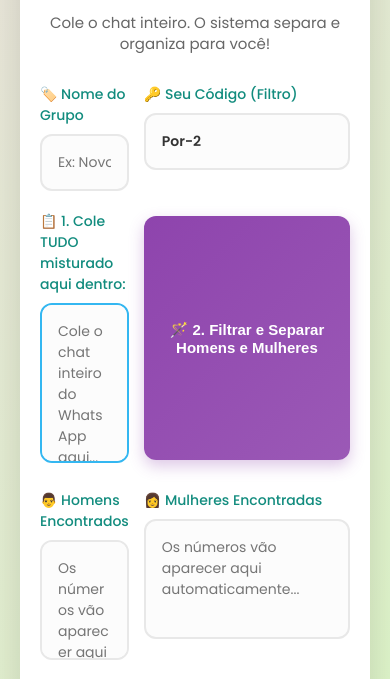
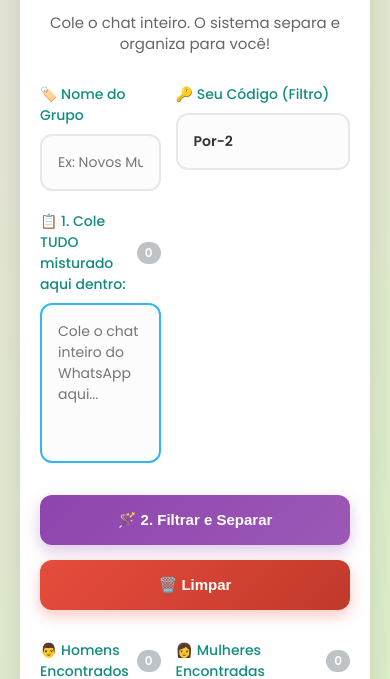
Before and after one commit to Jin-Mahbubah/projeto-linguas, a website: page public/index.html in a window 390 px wide. Shown: the part 192-871 px from the top of the page. Drawn offline with Linux system fonts and the light colour scheme.

Commit message:
Update index.html
mumeracao

```diff
--- a/public/index.html
+++ b/public/index.html
@@ -76,7 +76,22 @@
             font-weight: 600;
         }
 
-        label { display: block; color: var(--primary-dark); font-weight: 500; margin-bottom: 8px; font-size: 14px; }
+        /* ESTILO DOS CONTADORES (BADGES) */
+        .badge {
+            display: inline-block;
+            background-color: var(--primary);
+            color: #fff;
+            padding: 2px 8px;
+            border-radius: 12px;
+            font-size: 12px;
+            font-weight: 600;
+            margin-left: 8px;
+            vertical-align: middle;
+            transition: all 0.3s;
+        }
+        .badge.zero { background-color: #bdc3c7; color: #fff; } /* Fica cinza quando é zero */
+
+        label { display: flex; align-items: center; color: var(--primary-dark); font-weight: 500; margin-bottom: 8px; font-size: 14px; }
 
         input[type="text"], textarea {
             width: 100%; padding: 16px; border: 2px solid var(--input-border); border-radius: 12px;
@@ -87,7 +102,12 @@
         input[type="text"]:focus, textarea:focus { border-color: var(--primary); outline: none; box-shadow: 0 0 0 4px rgba(37, 211, 102, 0.1); }
 
         textarea { height: 140px; resize: none; }
-        #texto_geral { height: 160px; border-color: #34b7f1; } /* Caixa principal destacada */
+        #texto_geral { height: 160px; border-color: #34b7f1; }
+
+        .button-group-magic {
+            grid-column: span 2; display: grid; grid-template-columns: 2fr 1fr; gap: 15px;
+            margin-top: 5px; margin-bottom: 15px;
+        }
 
         .button-group { grid-column: span 2; display: grid; grid-template-columns: 1fr 1fr; gap: 15px; margin-top: 10px; }
 
@@ -96,10 +116,13 @@
             font-weight: 600; border-radius: 12px; width: 100%; transition: transform 0.2s;
             display: flex; justify-content: center; align-items: center; gap: 8px;
         }
-        .btn-magic { background: linear-gradient(135deg, #8e44ad, #9b59b6); box-shadow: 0 6px 15px rgba(142, 68, 173, 0.3); grid-column: span 2; margin-top: 5px; margin-bottom: 15px;}
+        .btn-magic { background: linear-gradient(135deg, #8e44ad, #9b59b6); box-shadow: 0 6px 15px rgba(142, 68, 173, 0.3); }
+        .btn-clear { background: linear-gradient(135deg, #e74c3c, #c0392b); box-shadow: 0 6px 15px rgba(231, 76, 60, 0.3); }
         .btn-csv { background: linear-gradient(135deg, #34b7f1, #2980b9); box-shadow: 0 6px 15px rgba(52, 183, 241, 0.3); }
         .btn-vcf { background: linear-gradient(135deg, var(--primary), var(--primary-dark)); box-shadow: 0 6px 15px rgba(37, 211, 102, 0.3); }
+
         button.btn-action:hover { transform: translateY(-3px); }
+        button.btn-action:active { transform: translateY(0); }
 
         .credit-footer { text-align: center; margin-top: 30px; font-size: 13px; color: var(--text-muted); border-top: 1px solid var(--input-border); padding-top: 15px; }
         .credit-footer strong { color: var(--primary-dark); font-weight: 600; }
@@ -111,9 +134,8 @@
 
         @media (max-width: 768px) {
             .container { padding: 25px 20px; }
-            .grid-layout, .button-group { grid-template-columns: 1fr; gap: 15px; }
+            .grid-layout, .button-group, .button-group-magic { grid-template-columns: 1fr; gap: 15px; }
             .full-width { grid-column: span 1; }
-            .btn-magic { grid-column: span 1; }
             .header-top { flex-direction: column; }
             #theme-toggle { position: relative; margin-top: 10px; }
             textarea { height: 120px; }
@@ -141,19 +163,31 @@
             </div>
 
             <div class="form-group full-width">
-                <label for="texto_geral">📋 1. Cole TUDO misturado aqui dentro:</label>
+                <label for="texto_geral">
+                    📋 1. Cole TUDO misturado aqui dentro:
+                    <span id="count_total" class="badge zero">0</span>
+                </label>
                 <textarea id="texto_geral" placeholder="Cole o chat inteiro do WhatsApp aqui..."></textarea>
             </div>
 
-            <button class="btn-action btn-magic" onclick="separarContatos()">🪄 2. Filtrar e Separar Homens e Mulheres</button>
+            <div class="button-group-magic">
+                <button class="btn-action btn-magic" onclick="separarContatos()">🪄 2. Filtrar e Separar</button>
+                <button class="btn-action btn-clear" onclick="limparTudo()">🗑️ Limpar</button>
+            </div>
 
             <div class="form-group">
-                <label for="res_masc">👨 Homens Encontrados</label>
+                <label for="res_masc">
+                    👨 Homens Encontrados
+                    <span id="count_masc" class="badge zero">0</span>
+                </label>
                 <textarea id="res_masc" placeholder="Os números vão aparecer aqui automaticamente..."></textarea>
             </div>
 
             <div class="form-group">
-                <label for="res_fem">👩 Mulheres Encontradas</label>
+                <label for="res_fem">
+                    👩 Mulheres Encontradas
+                    <span id="count_fem" class="badge zero">0</span>
+                </label>
                 <textarea id="res_fem" placeholder="Os números vão aparecer aqui automaticamente..."></textarea>
             </div>
 
@@ -174,6 +208,7 @@
         document.addEventListener("DOMContentLoaded", () => {
             const inputNomeGrupo = document.getElementById('nome_grupo');
             const inputCodigo = document.getElementById('codigo_dae');
+            const textoGeral = document.getElementById('texto_geral');
 
             inputNomeGrupo.value = localStorage.getItem('memoria_nome_grupo') || '';
             if (localStorage.getItem('memoria_codigo')) {
@@ -184,7 +219,33 @@
             inputCodigo.addEventListener('input', (e) => localStorage.setItem('memoria_codigo', e.target.value));
 
             if(localStorage.getItem('tema_escuro') === 'sim') toggleTheme();
+
+            // EVENTO QUE CONTA AO VIVO ENQUANTO VOCÊ COLA O TEXTO
+            textoGeral.addEventListener('input', function() {
+                contarNumerosColados(this.value);
+            });
         });
+
+        // FUNÇÃO PARA ATUALIZAR OS NÚMEROS DAS BADGES
+        function atualizarBadge(id, numero) {
+            const badge = document.getElementById(id);
+            badge.innerText = numero;
+            if (numero > 0) {
+                badge.classList.remove('zero');
+            } else {
+                badge.classList.add('zero');
+            }
+        }
+
+        // FUNÇÃO QUE CONTA QUANTOS NÚMEROS FORAM COLADOS NO GERAL
+        function contarNumerosColados(texto) {
+            const regexPhone = /\+?[\d][\d\s\-\(\)]{7,20}\d/g;
+            const matches = texto.match(regexPhone) || [];
+
+            // Só conta como ficha se for um número de tamanho real de celular
+            const numerosValidos = matches.filter(m => m.replace(/\D/g, '').length >= 8);
+            atualizarBadge('count_total', numerosValidos.length);
+        }
 
         function toggleTheme() {
             const body = document.body;
@@ -207,7 +268,21 @@
             setTimeout(() => { toast.className = toast.className.replace(`show ${tipo}`, ""); }, 4000);
         }
 
-        // FUNÇÃO DO BOTÃO MÁGICO (Separa e preenche as caixas de baixo)
+        function limparTudo() {
+            const textoGeral = document.getElementById('texto_geral');
+            textoGeral.value = '';
+            document.getElementById('res_masc').value = '';
+            document.getElementById('res_fem').value = '';
+
+            // Zera todos os contadores
+            atualizarBadge('count_total', 0);
+            atualizarBadge('count_masc', 0);
+            atualizarBadge('count_fem', 0);
+
+            mostrarNotificacao('🧹 Tudo limpo! Pronto para colar a próxima lista.', 'success');
+            textoGeral.focus();
+        }
+
         function separarContatos() {
             const codigoDae = document.getElementById('codigo_dae').value.trim().toLowerCase();
             const texto = document.getElementById('texto_geral').value;
@@ -244,17 +319,19 @@
                 }
             });
 
-            // Remove duplicados e exibe nas caixas na tela
             telefonesMasc = [...new Set(telefonesMasc)];
             telefonesFem = [...new Set(telefonesFem)];
 
             document.getElementById('res_masc').value = telefonesMasc.join('\n');
             document.getElementById('res_fem').value = telefonesFem.join('\n');
 
+            // Atualiza as bolinhas com os números de homens e mulheres!
+            atualizarBadge('count_masc', telefonesMasc.length);
+            atualizarBadge('count_fem', telefonesFem.length);
+
             mostrarNotificacao(`✅ Organizado: ${telefonesMasc.length} Homens e ${telefonesFem.length} Mulheres encontrados!`, 'success');
         }
 
-        // Função que lê as caixas separadas para gerar o arquivo
         function pegarNumeros(id) {
             return document.getElementById(id).value.split('\n').map(n => n.trim()).filter(n => n.length >= 8);
         }
```
